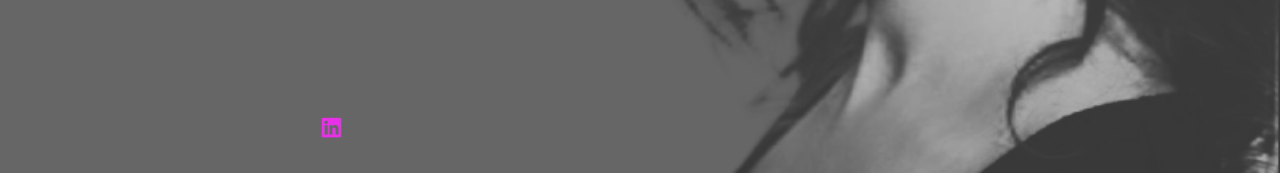
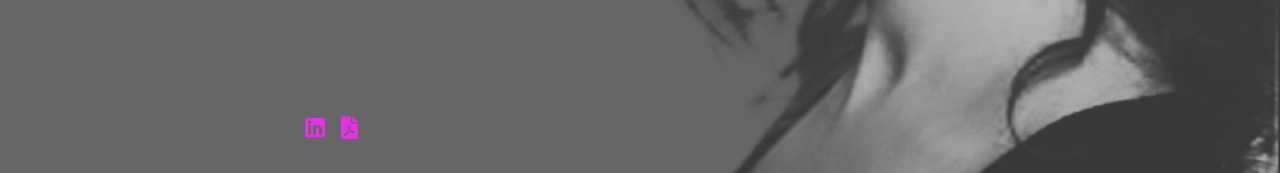
Before and after one commit to cmbuckley/emilia.buckley.name, a Jekyll site: the page built from index.html, in a window 1280 px wide. Shown: the part 727-900 px from the top of the page. Built offline with Jekyll 4.4.1, drawn with Linux system fonts in a browser that asks for light colours.

Commit message:
Add CV link

```diff
--- a/_config.yml
+++ b/_config.yml
@@ -9,5 +9,9 @@ exclude:
 
 social:
   linkedin:
+    type: fab
     text: LinkedIn
     url: https://www.linkedin.com/in/emiliabuckley
+  file-pdf:
+    text: CV
+    url: https://docs.google.com/document/d/1rFWAqZL5bflf41XSFfoArD9quuI2CLBatLxXhKN7I_o/export?format=pdf
--- a/css/style.css
+++ b/css/style.css
@@ -31,7 +31,11 @@ body {
     bottom: 0.75ex;
     font-size: 1.4em;
     list-style: none;
+}
+
+.social li {
     display: inline;
+    margin: 5px;
 }
 
 .social a {
--- a/index.html
+++ b/index.html
@@ -8,6 +8,6 @@ layout: default
 
     <ul class="social">
     {%- for social in site.social %}
-      <li><a href="{{ social[1].url }}" title="{{ social[1].text }}"><i class="fab fa-{{ social[0] }}"></i></a></li>
+      <li><a href="{{ social[1].url }}" title="{{ social[1].text }}"><i class="{{ social[1].type | default: 'fas' }} fa-{{ social[0] }}"></i></a></li>
     {%- endfor %}
     </ul>
```
